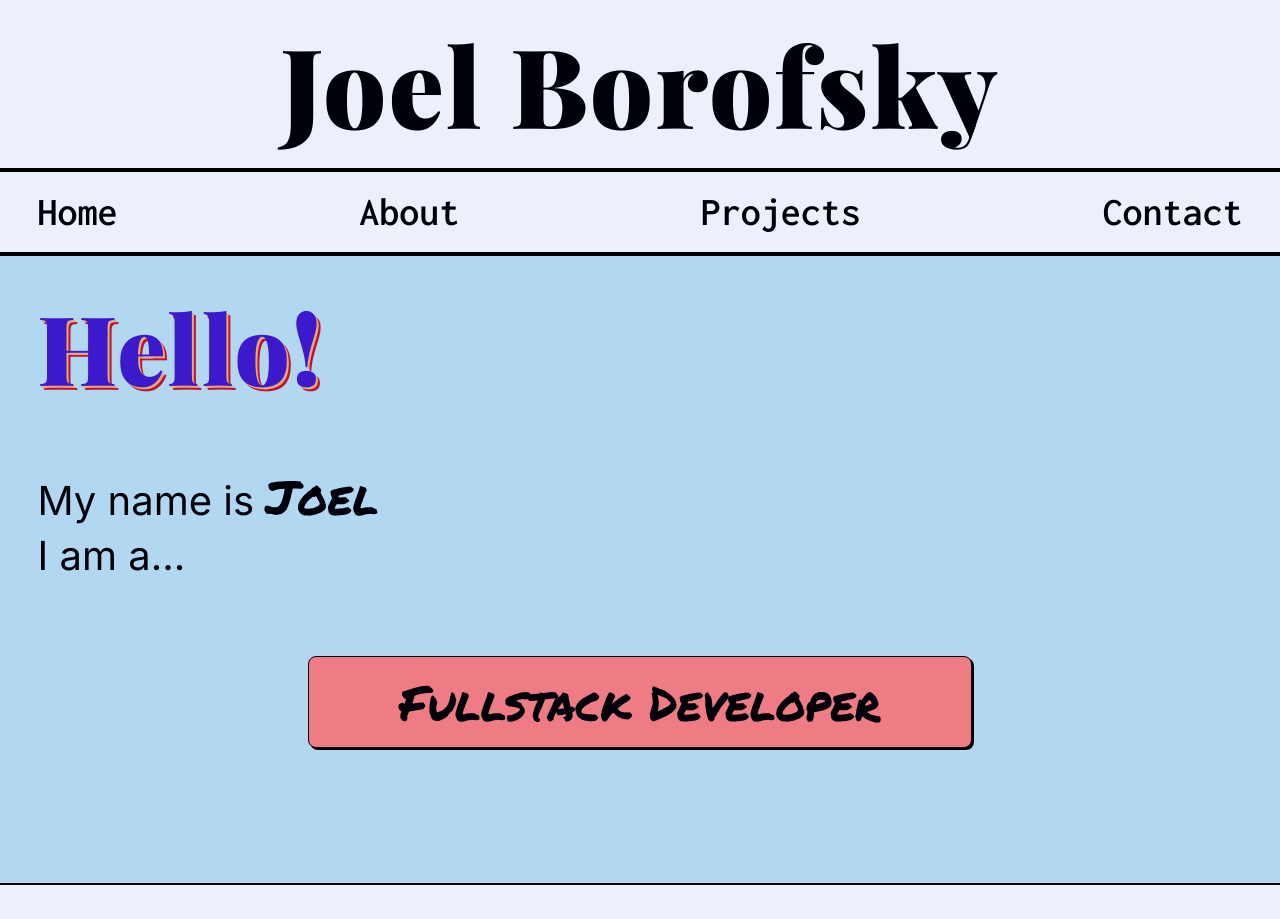
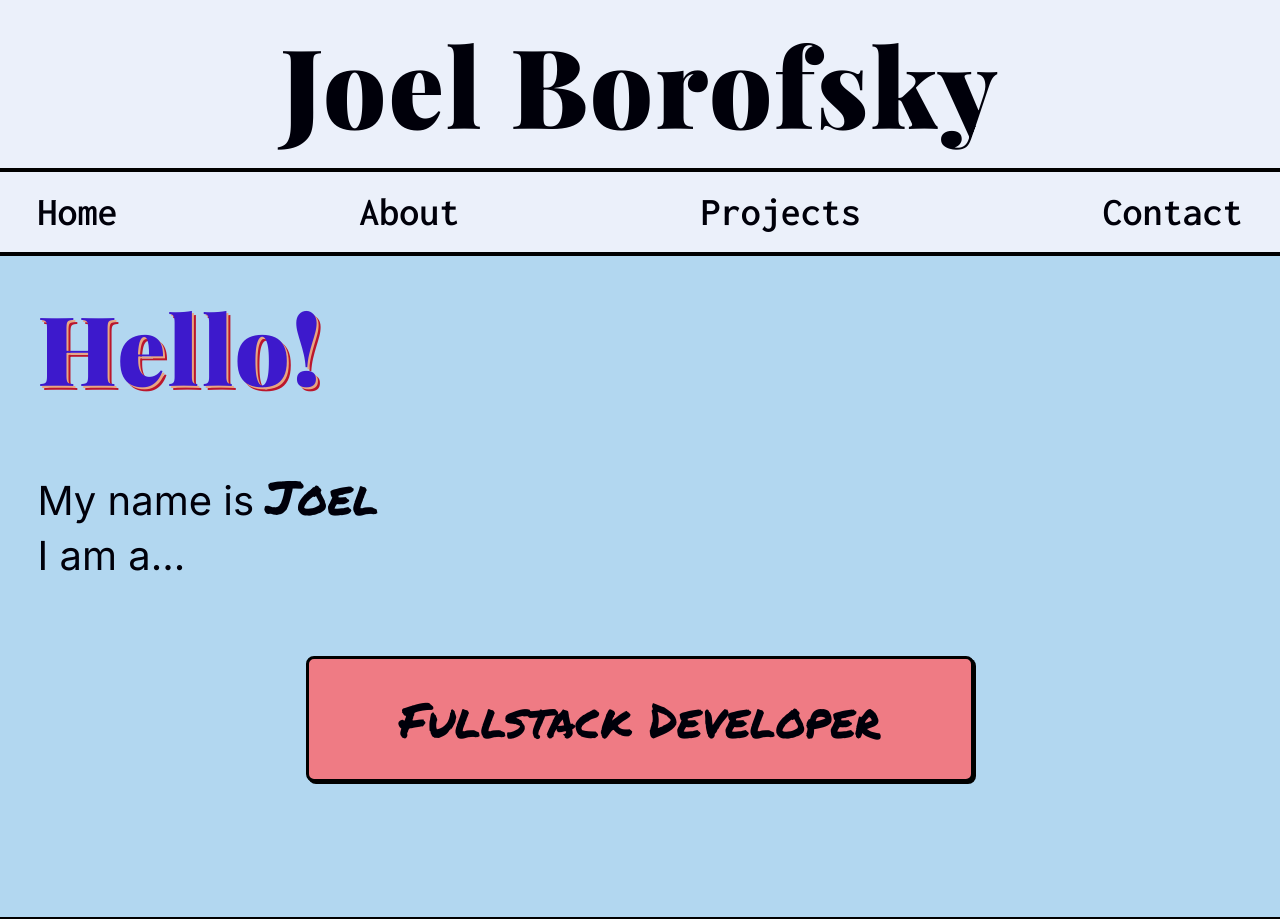
Before and after one commit to BorofskyDev/neu-profile, a Next.js app: page / in a window 1280 px wide. Before the commit the page ends 885 px from the top, so only its background shows below. Built offline with nearby package versions, Linux system fonts and the light colour scheme.

Commit message:
Update styles for subTitleContainer, banner, and typography

```diff
--- a/components/containers/sub-title-container/SubTitleContainer.module.scss
+++ b/components/containers/sub-title-container/SubTitleContainer.module.scss
@@ -1,7 +1,10 @@
 .subTitleContainer {
     margin: var(--spacing-200) auto;
+    max-width: 80%;
     padding: var(--spacing-100) var(--spacing-300);
-    border: var(--border-100);
+    border: var(--border-300);
     border-radius: var(--border-radius-800);
     box-shadow: var(--box-shadow-200);
+    text-align: center;
+    line-height: 125%;
 }
--- a/components/header/banner/Banner.module.scss
+++ b/components/header/banner/Banner.module.scss
@@ -2,6 +2,7 @@
 
 .banner {
   width: 100%;
+  padding-inline: var(--spacing-300);
   border-bottom: var(--border-400);
   display: grid;
   place-content: center;
--- a/styles/base/variables/_typography.scss
+++ b/styles/base/variables/_typography.scss
@@ -1,8 +1,8 @@
 @use '../../utils/mixins' as *;
 
 :root {
-  --fs-900: 3.75rem;
-  --fs-800: 3.65rem;
+  --fs-900: 3.5rem;
+  --fs-800: 3.25rem;
   --fs-700: 1.5rem;
   --fs-600: 1.25rem;
   --fs-500: 1rem;
```
Also changed, not shown: sections/home-page/hero-section/content/HeroContent.jsx (+8 -4 lines), assets/svgs/not-bad.svg (added).
